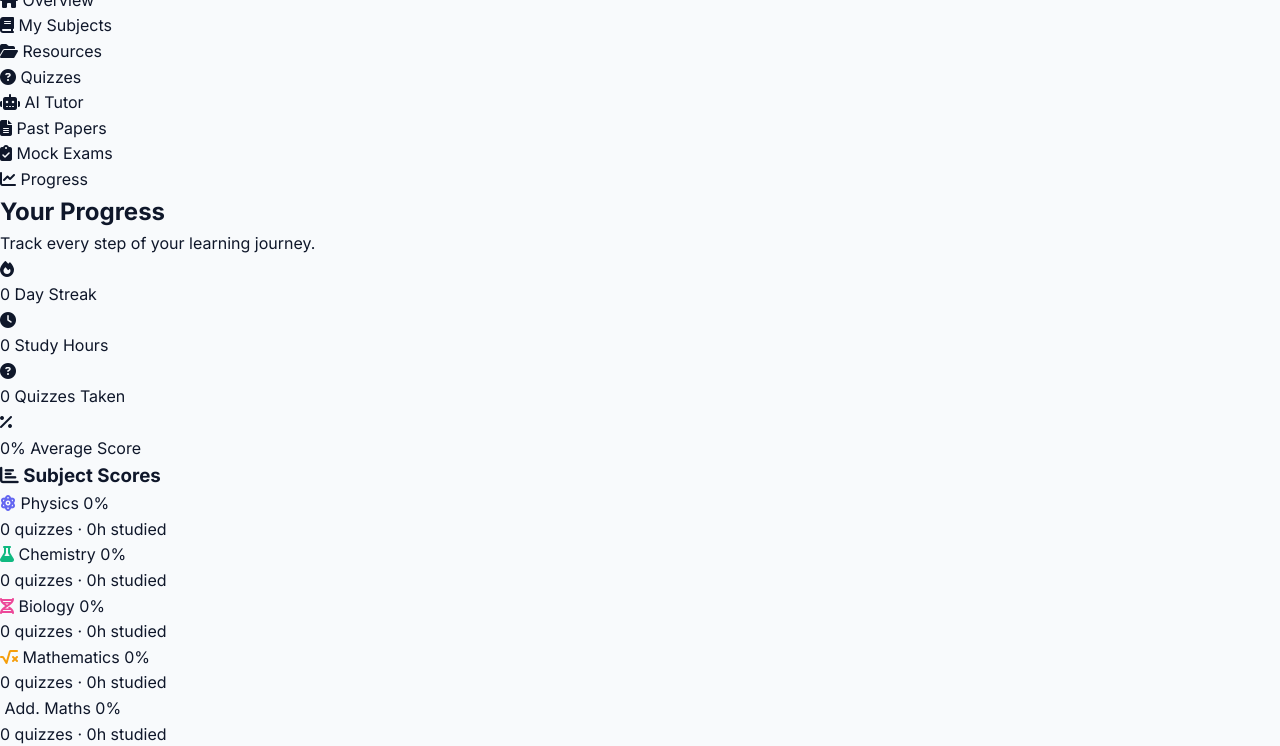
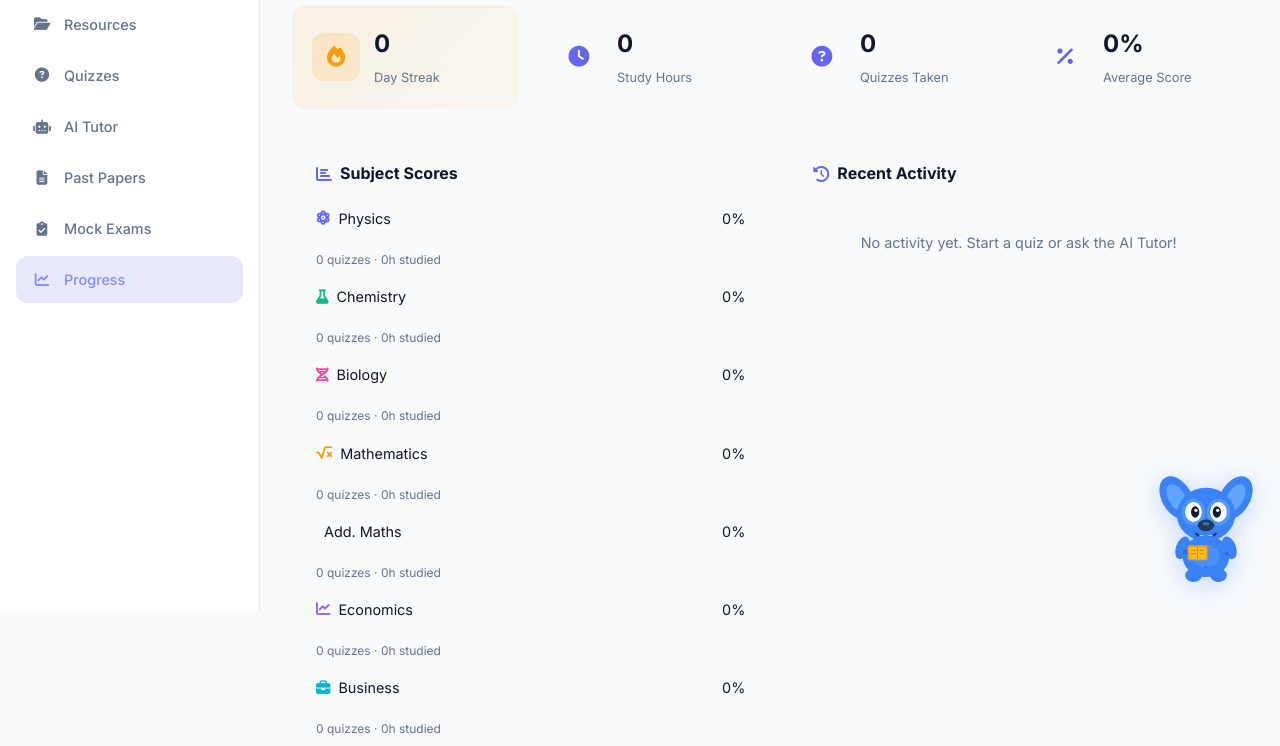
Before and after one commit to xuan2507/yh3, a plain HTML site: page progress.html in a window 1280 px wide. Shown: the part 189-935 px from the top of the page. Drawn offline with Linux system fonts and the light colour scheme; sample sign-in values are in the browser's storage.

Commit message:
Fix all broken CSS links from mascot.css insertion

```diff
--- a/dashboard.html
+++ b/dashboard.html
@@ -5,8 +5,8 @@
     <meta name="viewport" content="width=device-width, initial-scale=1.0">
     <title>Dashboard - LearnAI</title>
     <link rel="stylesheet" href="css/style.css">
-    <link rel="stylesheet" href="css/dashboard.css
-    <link rel="stylesheet" href="css/mascot.css">">
+    <link rel="stylesheet" href="css/dashboard.css">
+    <link rel="stylesheet" href="css/mascot.css">
     <link href="https://fonts.googleapis.com/css2?family=Inter:wght@300;400;500;600;700;800&display=swap" rel="stylesheet">
     <link rel="stylesheet" href="https://cdnjs.cloudflare.com/ajax/libs/font-awesome/6.4.0/css/all.min.css">
 </head>
--- a/progress.html
+++ b/progress.html
@@ -5,10 +5,9 @@
     <meta name="viewport" content="width=device-width, initial-scale=1.0">
     <title>Progress - LearnAI</title>
     <link rel="stylesheet" href="css/style.css">
-    <link rel="stylesheet" href="css/dashboard.css
-    <link rel="stylesheet" href="css/mascot.css">">
-    <link rel="stylesheet" href="css/progress.css
-    <link rel="stylesheet" href="css/mascot.css">">
+    <link rel="stylesheet" href="css/dashboard.css">
+    <link rel="stylesheet" href="css/mascot.css">
+    <link rel="stylesheet" href="css/progress.css">
     <link href="https://fonts.googleapis.com/css2?family=Inter:wght@300;400;500;600;700;800&display=swap" rel="stylesheet">
     <link rel="stylesheet" href="https://cdnjs.cloudflare.com/ajax/libs/font-awesome/6.4.0/css/all.min.css">
 </head>
```
Also changed, not shown: quizzes.html (+3 -4 lines), tutor.html (+3 -4 lines).
